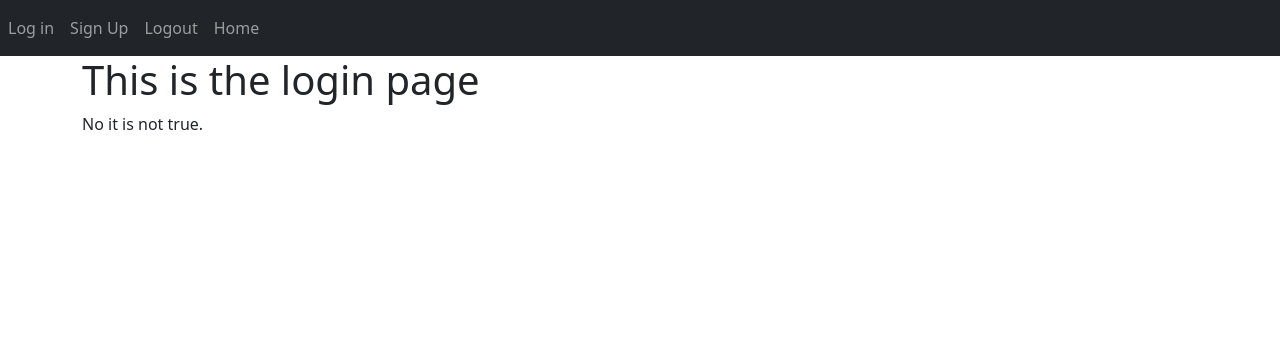
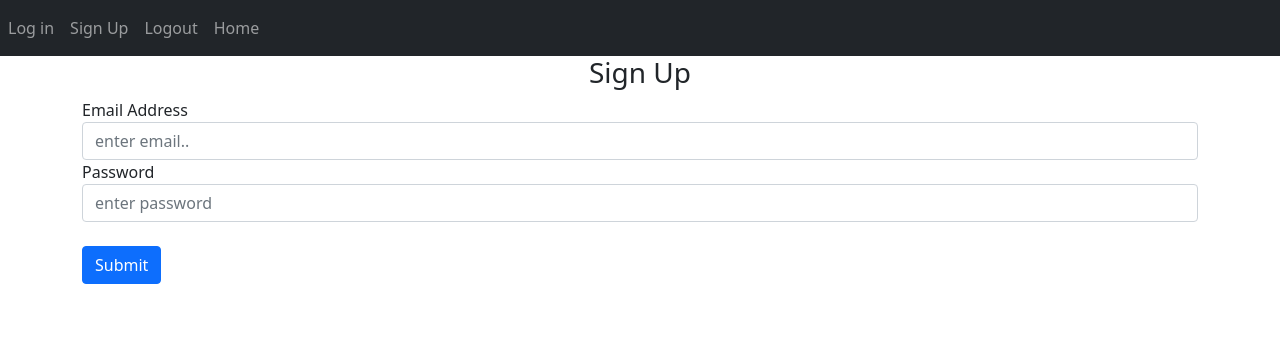
Before and after one commit to WebDevJoe/set09101Official, a Flask app: template website/templates/login.html in a window 1280 px wide. Shown: the top 356 px of the page. Run offline with Flask 3, Linux system fonts and the light colour scheme; the template is opened without the code that fills it, so the values that code supplies are empty; some libraries are stand-ins or nearby versions.

Commit message:
log in page form

```diff
--- a/website/templates/login.html
+++ b/website/templates/login.html
@@ -1,4 +1,31 @@
 {%extends "base.html" %} {% block title %}Login{%endblock%} {%block content %}
-<h1>This is the login page</h1>
-{% if boolean == true%} Yes it is true {%else%}No it is not true. {%endif%}
+<form method="POST">
+  <h3 align="center">Sign Up</h3>
+
+  <div class="form-group">
+    <label for="email">Email Address</label>
+    <input
+      type="email"
+      class="form-control"
+      id="email"
+      name="email"
+      placeholder="enter email.."
+    />
+  </div>
+
+  <div class="form-group">
+    <label for="password">Password</label>
+    <input
+      type="password"
+      class="form-control"
+      id="password"
+      name="password"
+      placeholder="enter password"
+    />
+  </div>
+
+  <br />
+  <button type="submit" class="btn btn-primary">Submit</button>
+</form>
+
 {%endblock%}
--- a/website/templates/sign_up.html
+++ b/website/templates/sign_up.html
@@ -44,5 +44,7 @@
       placeholder="confirm password"
     />
   </div>
+  <br />
+  <button type="submit" class="btn btn-primary">Submit</button>
 </form>
 {%endblock%}
```
